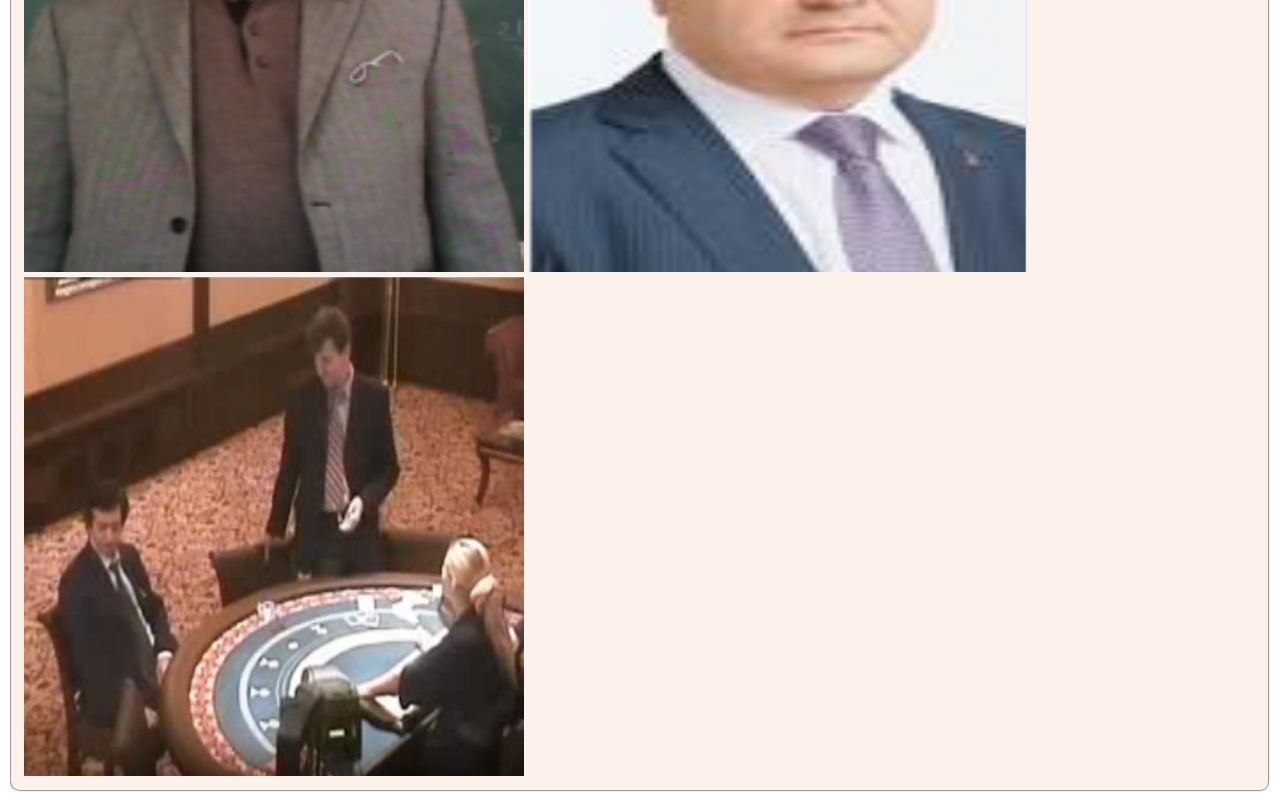
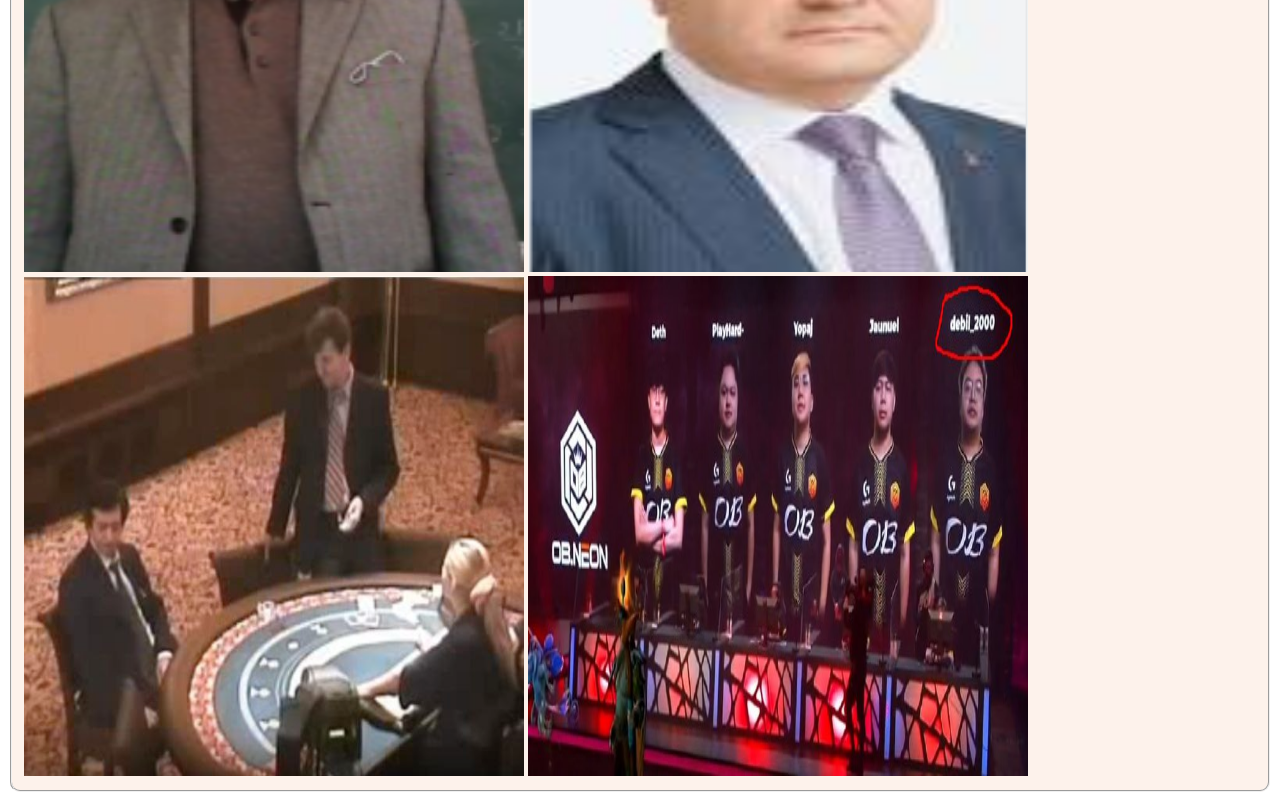
Before and after one commit to EgS662/vector, a plain HTML site: page index.html in a window 1280 px wide. Shown: the part 2114-2914 px from the top of the page. Drawn offline with Linux system fonts and the light colour scheme.

Commit message:
Update index.html

```diff
--- a/index.html
+++ b/index.html
@@ -59,6 +59,7 @@
             <img src = "roflan3.png" width="500" height="500">
             <img src = "roflan4.png" width="500" height="500">
             <img src = "roflan5.jpg" width="500" height="500">
+            <img src = "roflan6.jpg" width="500" height="500">
     </form>
 </body>
 </html>
```
